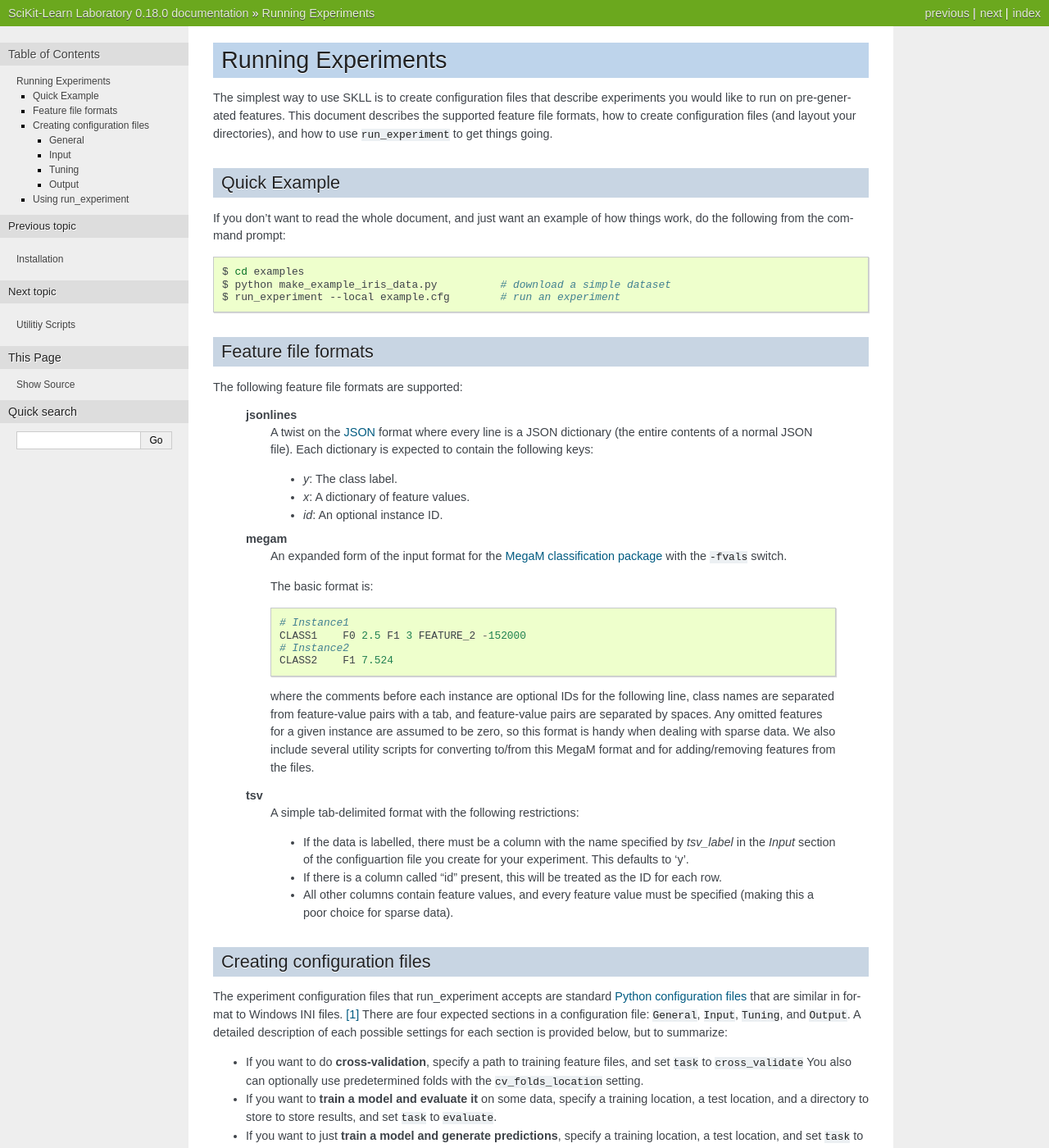
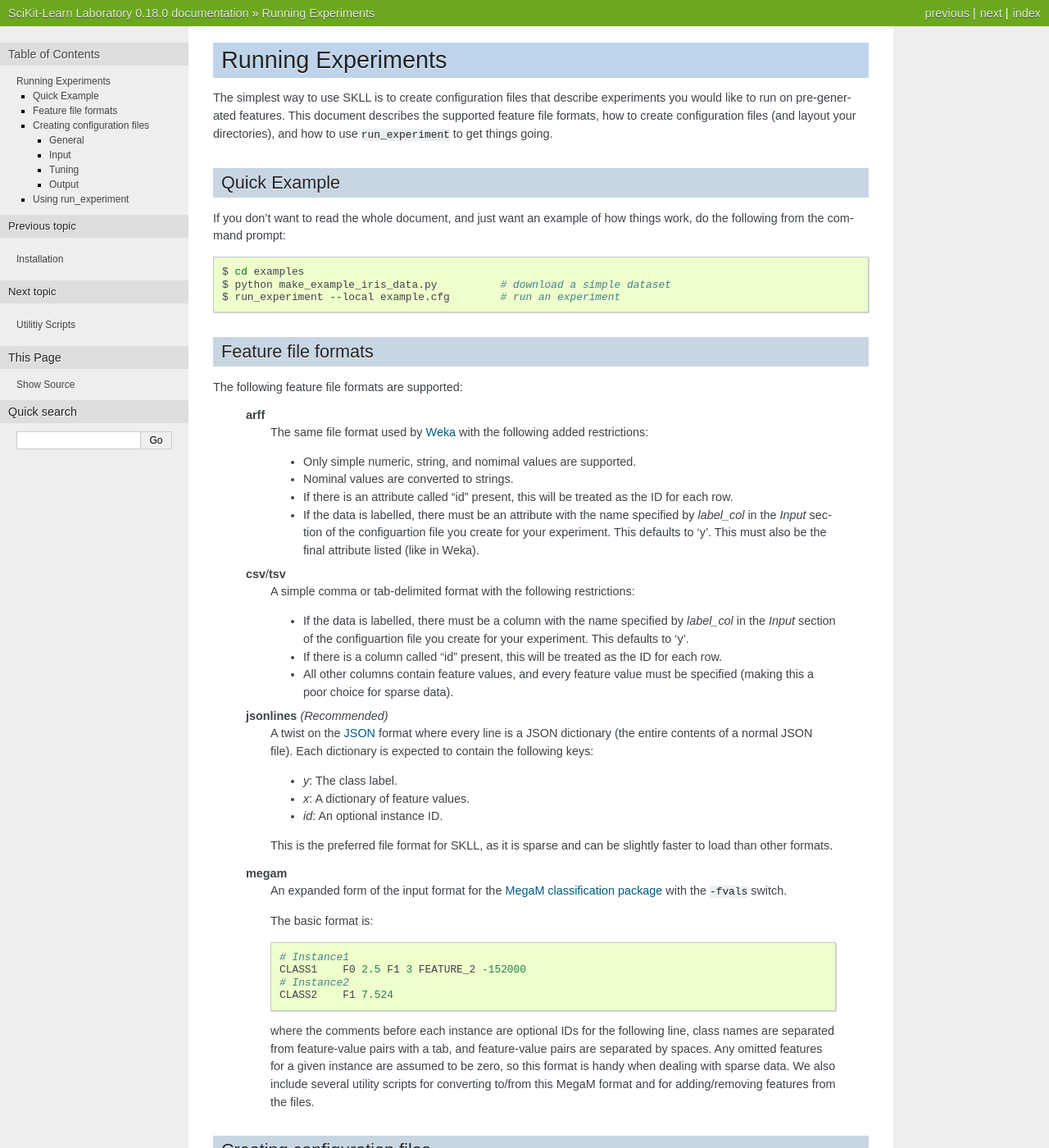
Before and after one commit to EducationalTestingService/skll, a Sphinx documentation site: the page built from doc/run_experiment.rst, in a window 1280 px wide and 1400 px high. Shown: the whole window at 82% size. Built offline with Sphinx 7.4.7, drawn with Linux system fonts in a browser that asks for light colours; some of the changed text lies outside the part shown.

Commit message:
Update documentation and supporting scripts to handle ARFF and CSV files.

```diff
--- a/doc/run_experiment.rst
+++ b/doc/run_experiment.rst
@@ -24,14 +24,41 @@ Feature file formats
 --------------------
 The following feature file formats are supported:
 
-    **jsonlines**
-        A twist on the `JSON <http://www.json.org/>`_ format where every line is a
-        JSON dictionary (the entire contents of a normal JSON file). Each dictionary
-        is expected to contain the following keys:
+    **arff**
+        The same file format used by `Weka <http://www.cs.waikato.ac.nz/ml/weka/>`_
+        with the following added restrictions:
+
+        *   Only simple numeric, string, and nomimal values are supported.
+        *   Nominal values are converted to strings.
+        *   If there is an attribute called "id" present, this will be treated
+            as the ID for each row.
+        *   If the data is labelled, there must be an attribute with the name
+            specified by `label_col` in the `Input` section of the configuartion
+            file you create for your experiment. This defaults to 'y'. This must
+            also be the final attribute listed (like in Weka).
+
+    **csv**/**tsv**
+        A simple comma or tab-delimited format with the following restrictions:
+
+        *   If the data is labelled, there must be a column with the name
+            specified by `label_col` in the `Input` section of the configuartion
+            file you create for your experiment. This defaults to 'y'.
+        *   If there is a column called "id" present, this will be treated as
+            the ID for each row.
+        *   All other columns contain feature values, and every feature value
+            must be specified (making this a poor choice for sparse data).
+
+    **jsonlines** *(Recommended)*
+        A twist on the `JSON <http://www.json.org/>`_ format where every line is
+        a JSON dictionary (the entire contents of a normal JSON file). Each
+        dictionary is expected to contain the following keys:
 
         *   *y*: The class label.
         *   *x*: A dictionary of feature values.
         *   *id*: An optional instance ID.
+
+        This is the preferred file format for SKLL, as it is sparse and can be
+        slightly faster to load than other formats.
 
     **megam**
         An expanded form of the input format for the
@@ -45,23 +72,14 @@ The following feature file formats are supported:
             # Instance2
             CLASS2    F1 7.524
 
-        where the comments before each instance are optional IDs for the following
-        line, class names are separated from feature-value pairs with a tab, and
-        feature-value pairs are separated by spaces. Any omitted features for a
-        given instance are assumed to be zero, so this format is handy when dealing
-        with sparse data. We also include several utility scripts for converting
-        to/from this MegaM format and for adding/removing features from the files.
+        where the comments before each instance are optional IDs for the
+        following line, class names are separated from feature-value pairs with
+        a tab, and feature-value pairs are separated by spaces. Any omitted
+        features for a given instance are assumed to be zero, so this format is
+        handy when dealing with sparse data. We also include several utility
+        scripts for converting to/from this MegaM format and for adding/removing
+        features from the files.
 
-    **tsv**
-        A simple tab-delimited format with the following restrictions:
-
-        *   If the data is labelled, there must be a column with the name
-            specified by `tsv_label` in the `Input` section of the configuartion
-            file you create for your experiment. This defaults to 'y'.
-        *   If there is a column called "id" present, this will be treated as the
-            ID for each row.
-        *   All other columns contain feature values, and every feature value must
-            be specified (making this a poor choice for sparse data).
 
 Creating configuration files
 ----------------------------
@@ -89,7 +107,8 @@ settings for each section is provided below, but to summarize:
 *   A list of classifiers/regressors to try on your feature files is
     required.
 
-An example configuration file is available `here <https://github.com/EducationalTestingService/skll/blob/master/examples/example.cfg>`_.
+An example configuration file is available
+`here <https://github.com/EducationalTestingService/skll/blob/master/examples/example.cfg>`_.
 
 General
 ^^^^^^^
@@ -115,10 +134,12 @@ Input
         Path to directory containing test data files. There must be a file
         for each featureset.
 
-    **tsv_label** *(Optional)*
-        If you're using TSV files, the class labels for each instance are
-        assumed to be in a column with this name. If no column with this name is
-        found, the data is assumed to be unlabelled. Defaults to 'y'.
+    **label_col** *(Optional)*
+        If you're using ARFF, CSV, or TSV files, the class labels for each
+        instance are assumed to be in a column with this name. If no column with
+        this name is found, the data is assumed to be unlabelled. Defaults to
+        'y'. For ARFF files only, this must also be the final column to count as
+        the label (for compatibility with Weka).
 
     **ids_to_floats** *(Optional)*
         If you have a dataset with lots of examples, and your input files have
```
Also changed, not shown: 4 other files.
